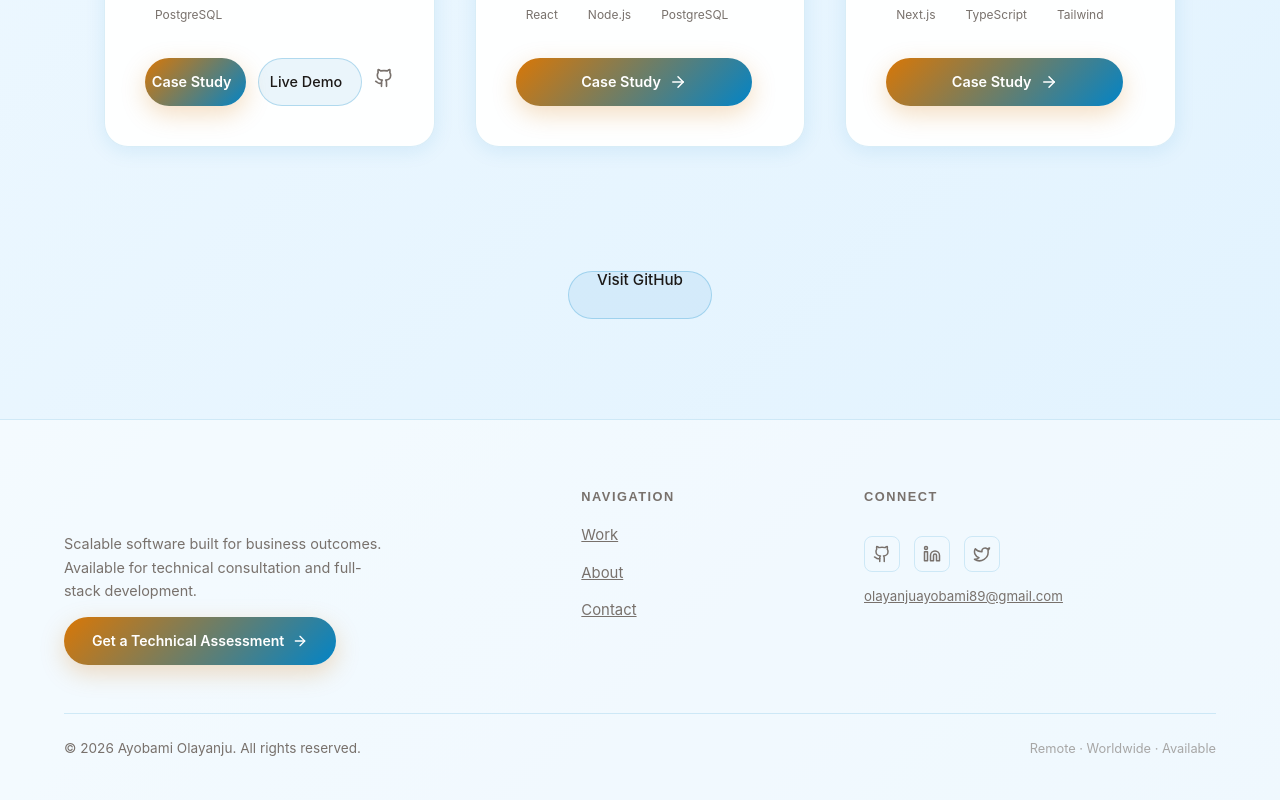
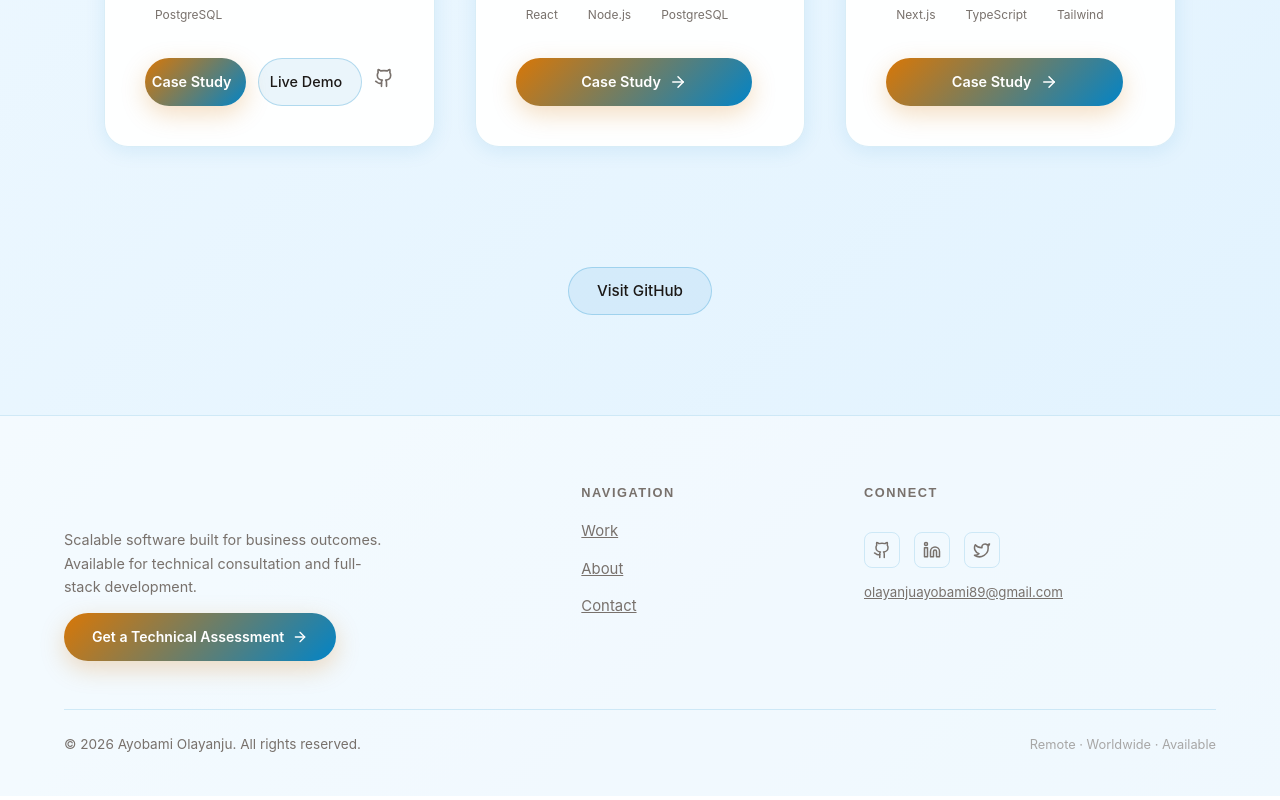
Before and after one commit to kingayo999/my-portfolio, a React (Vite) app: page /#/projects in a window 1280 px wide. Shown: the part 845-1645 px from the top of the page. Built offline with nearby package versions, Linux system fonts and the light colour scheme.

Commit message:
fix: center visit github button text

```diff
--- a/src/pages/ProjectsPage.jsx
+++ b/src/pages/ProjectsPage.jsx
@@ -16,7 +16,7 @@ const ProjectsPage = () => {
                     target="_blank"
                     rel="noopener noreferrer"
                     className="cta-secondary"
-                    style={{ display: 'inline-block', textDecoration: 'none' }}
+                    style={{ textDecoration: 'none' }}
                 >
                     Visit GitHub
                 </a>
```
